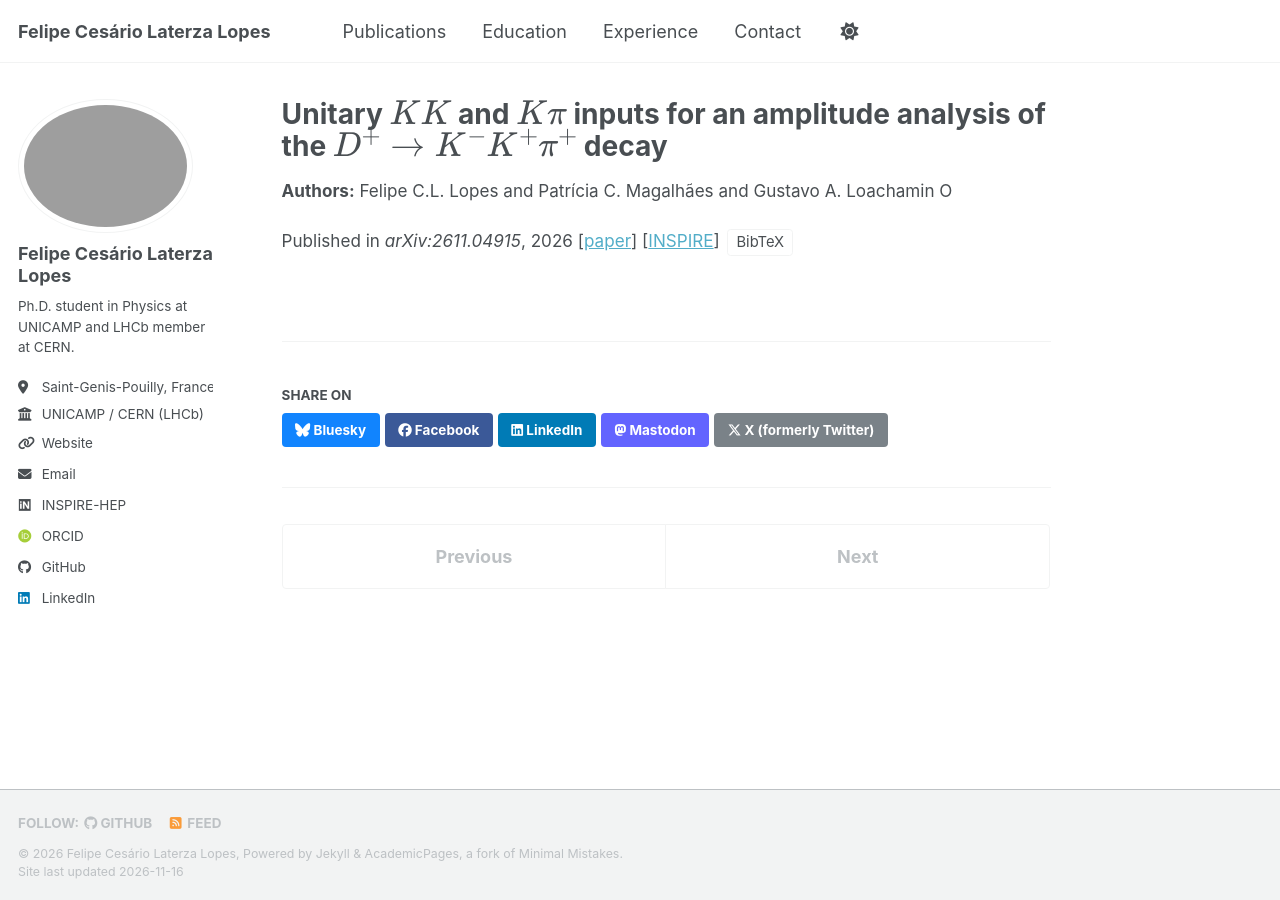
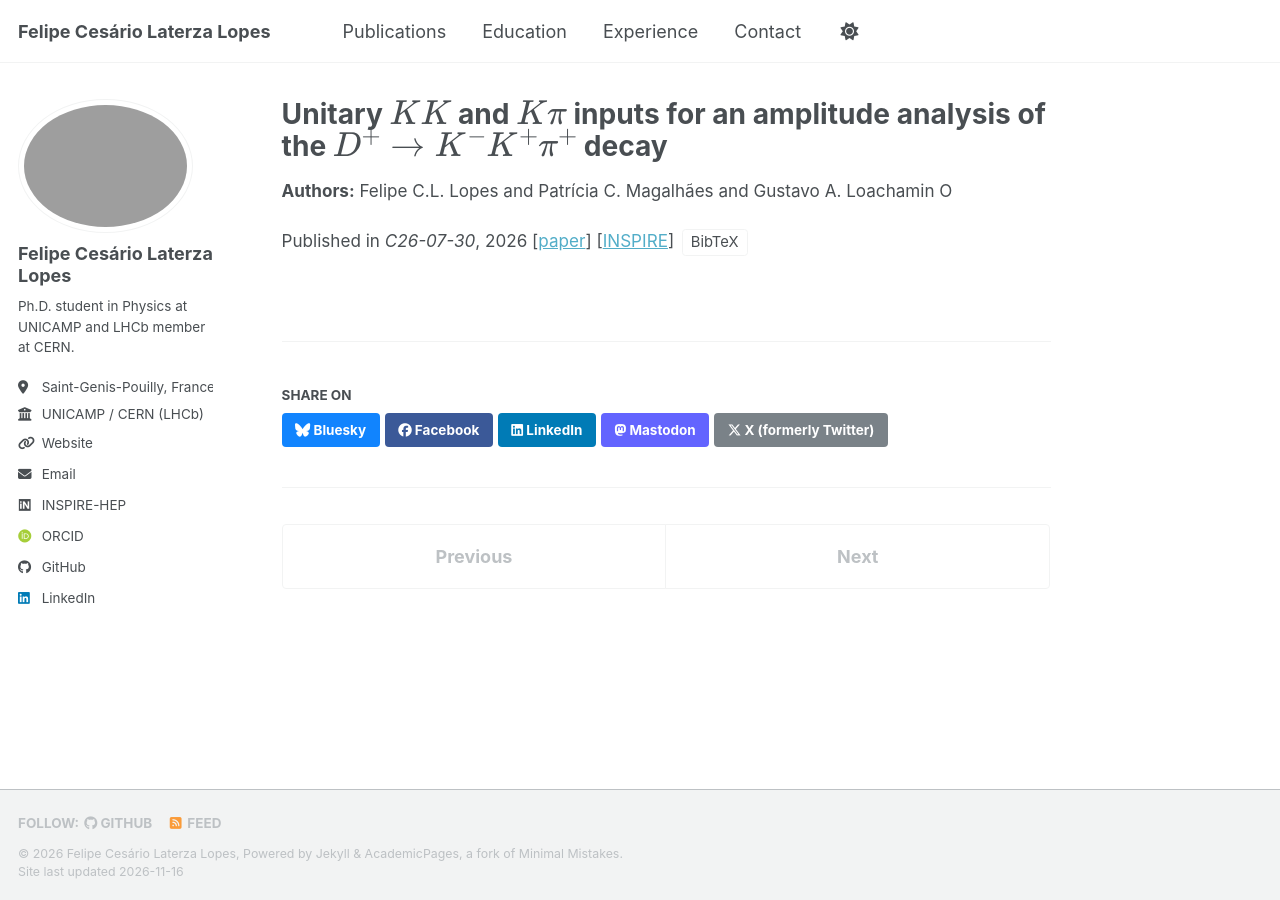
Before and after one commit to fcllopes/fcllopes.github.io, a Jekyll site: the page built from _publications/2026-11-03-inspire-3222809.md, in a window 1280 px wide. Built offline with Jekyll 4.4.1, drawn with Linux system fonts in a browser that asks for light colours; some web fonts are replaced; a script bundle is joined from its source files by our own code; library files that are not in the unit come from our copies.

Commit message:
Sync publications from INSPIRE-HEP

```diff
--- a/_publications/2026-11-03-inspire-3222809.md
+++ b/_publications/2026-11-03-inspire-3222809.md
@@ -1,10 +1,10 @@
 ---
 title: 'Unitary $KK$ and $Kπ$ inputs for an amplitude analysis of the $D^+ \to K^-K^+π^+$ decay'
 collection: publications
-category: independent
+category: conferences
 permalink: /publication/2026-11-03-inspire-3222809
 date: 2026-11-03
-venue: 'arXiv:2611.04915'
+venue: 'C26-07-30'
 authors: 'Felipe C.L. Lopes and Patrícia C. Magalhães and Gustavo A. Loachamin O'
 paperurl: 'https://arxiv.org/abs/2611.04915'
 bibtexurl: '/files/bibtex/3222809.bib'
--- a/files/bibtex/3222809.bib
+++ b/files/bibtex/3222809.bib
@@ -1,6 +1,7 @@
 @inproceedings{Lopes:2026hfn,
     author = "Lopes, Felipe C. L. and Magalh{\~a}es, Patr{\'\i}cia C. and O, Gustavo A. Loachamin",
     title = "{Unitary $KK$ and $Kπ$ inputs for an amplitude analysis of the $D^+ \to K^-K^+π^+$ decay}",
+    booktitle = "{43rd International Conference on High Energy Physics}",
     eprint = "2611.04915",
     archivePrefix = "arXiv",
     primaryClass = "hep-ph",
```
